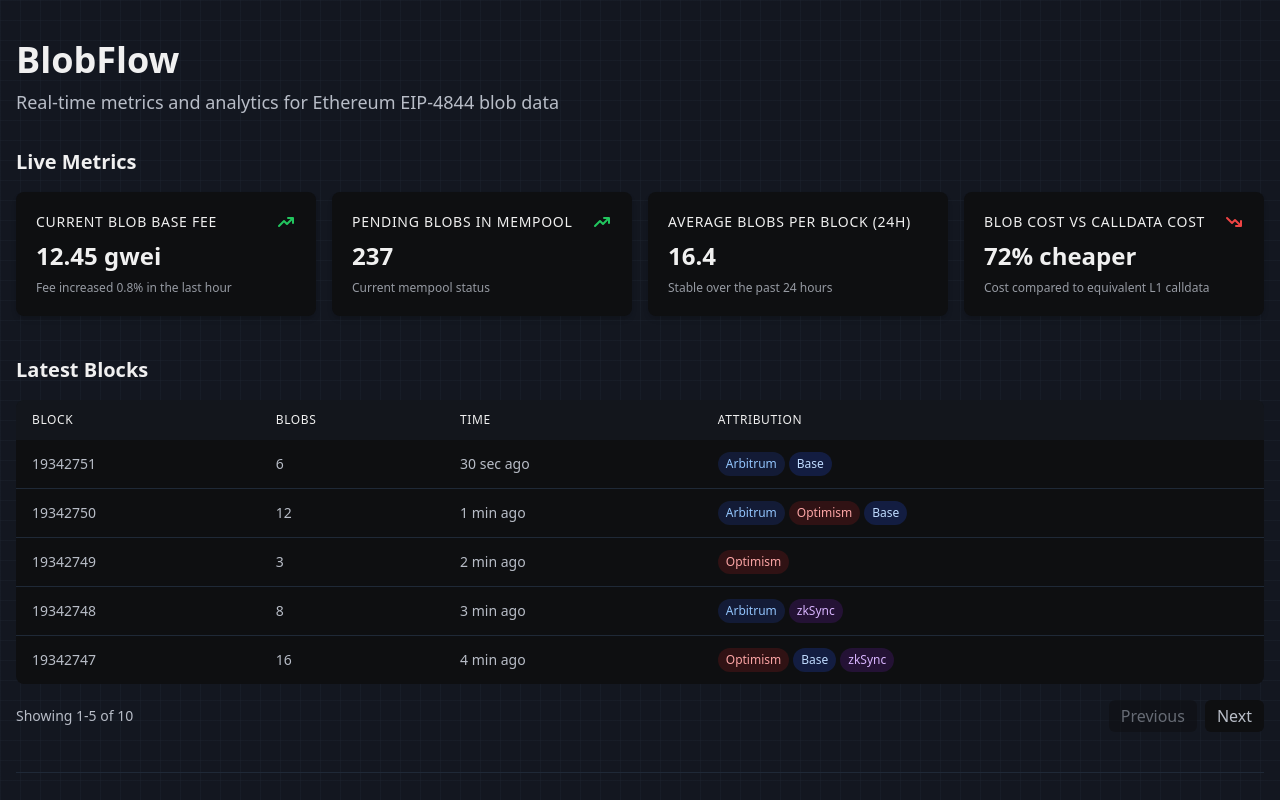
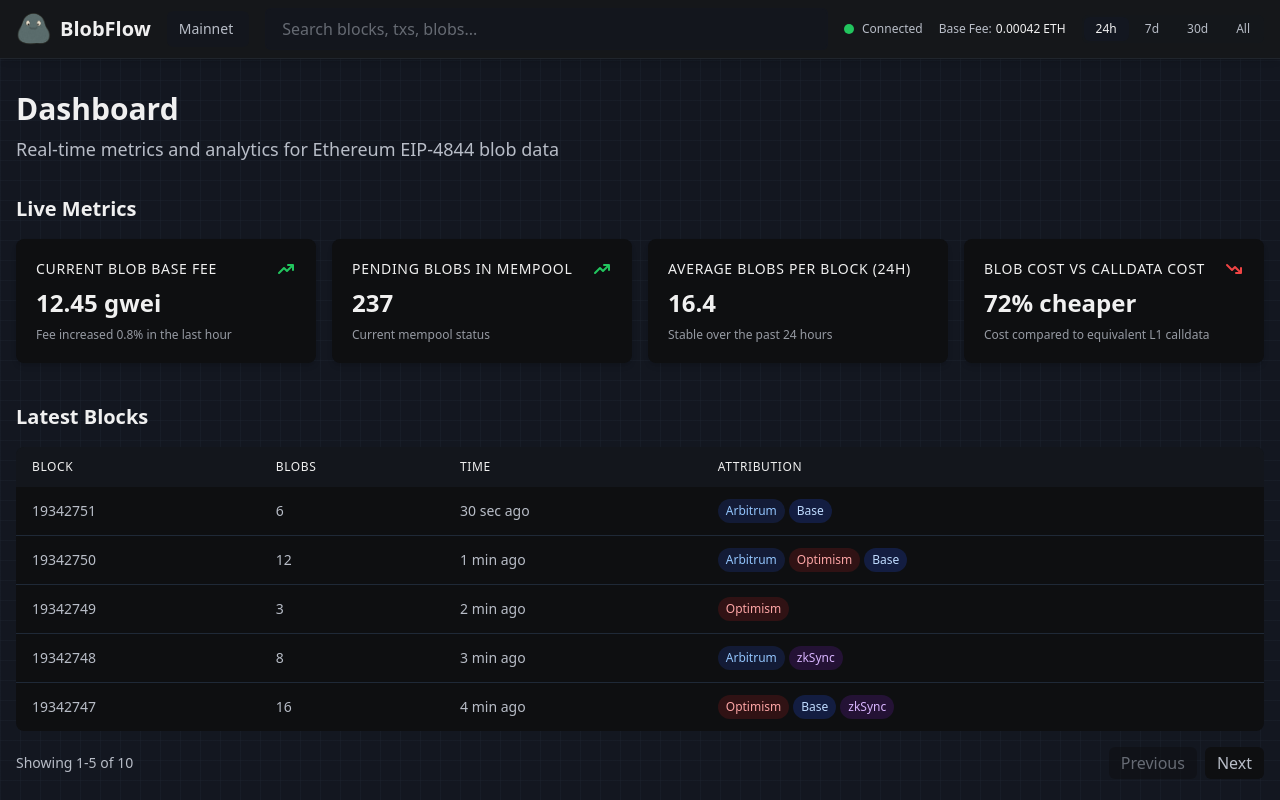
Before and after one commit to douvy/blob-flow, a Next.js app: page / in a window 1280 px wide. Shown: the top 800 px of the page. Built offline with nearby package versions, Linux system fonts and the light colour scheme.

Commit message:
Add responsive header with network selector and blockchain data UI

```diff
--- a/src/app/layout.tsx
+++ b/src/app/layout.tsx
@@ -15,6 +15,9 @@ export default function RootLayout({
 }) {
   return (
     <html lang="en">
+      <head>
+        <script src="https://kit.fontawesome.com/7f8f63cf7a.js" crossOrigin="anonymous"></script>
+      </head>
       <body>
         {children}
       </body>
--- a/src/app/page.tsx
+++ b/src/app/page.tsx
@@ -7,8 +7,14 @@ import Footer from '@/components/Footer';
 export default function Home() {
   return (
     <main className="min-h-screen bg-background bg-grid-pattern bg-grid-size">
-      <div className="container mx-auto px-4 py-10 max-w-7xl">
-        <Header />
+      <Header />
+      <div className="container mx-auto px-4 py-8 max-w-7xl">
+        <div className="mb-8">
+          <h1 className="text-3xl font-bold text-titleText mb-2">Dashboard</h1>
+          <p className="text-lg text-bodyText">
+            Real-time metrics and analytics for Ethereum EIP-4844 blob data
+          </p>
+        </div>
         <LiveMetrics />
         <LatestBlocksTable />
         <Footer />
--- a/src/components/Header.tsx
+++ b/src/components/Header.tsx
@@ -1,14 +1,152 @@
 "use client";
 
-import React from 'react';
+import React, { useState, useEffect } from 'react';
+import Image from 'next/image';
+import Link from 'next/link';
+
+type NetworkOption = 'Mainnet' | 'Sepolia' | 'Goerli';
+type TimeRange = '24h' | '7d' | '30d' | 'All';
 
 export default function Header() {
+  const [isMounted, setIsMounted] = useState(false);
+  const [isNetworkDropdownOpen, setIsNetworkDropdownOpen] = useState(false);
+  const [selectedNetwork, setSelectedNetwork] = useState<NetworkOption>('Mainnet');
+  const [searchQuery, setSearchQuery] = useState('');
+  const [isConnected, setIsConnected] = useState(true);
+  const [selectedTimeRange, setSelectedTimeRange] = useState<TimeRange>('24h');
+
+  // Ensure hydration matching by only showing client-side elements after mounting
+  useEffect(() => {
+    setIsMounted(true);
+  }, []);
+
+  const networkOptions: NetworkOption[] = ['Mainnet', 'Sepolia', 'Goerli'];
+  const timeRangeOptions: TimeRange[] = ['24h', '7d', '30d', 'All'];
+
+  const handleNetworkChange = (network: NetworkOption) => {
+    setSelectedNetwork(network);
+    setIsNetworkDropdownOpen(false);
+  };
+
+  const handleSearchSubmit = (e: React.FormEvent) => {
+    e.preventDefault();
+    if (searchQuery.trim()) {
+      console.log('Searching for:', searchQuery);
+      // Implement actual search functionality here
+    }
+  };
+
+  const handleTimeRangeChange = (range: TimeRange) => {
+    setSelectedTimeRange(range);
+  };
+
   return (
-    <header className="mb-8">
-      <h1 className="text-4xl font-bold text-titleText mb-2">BlobFlow</h1>
-      <p className="text-lg text-bodyText">
-        Real-time metrics and analytics for Ethereum EIP-4844 blob data
-      </p>
+    <header className="sticky top-0 z-50 bg-[#15171a] border-b border-divider shadow-md">
+      <div className="container mx-auto px-4 py-2">
+        <div className="flex flex-wrap items-center justify-between gap-4">
+          {/* Logo and Brand Name */}
+          <div className="flex items-center">
+            <Link href="/" className="flex items-center space-x-2">
+              <Image
+                src="/images/logo.png"
+                alt="BlobFlow Logo"
+                width={36}
+                height={36}
+                className="h-9 w-9"
+              />
+              <span className="hidden sm:block text-xl font-bold text-titleText">BlobFlow</span>
+            </Link>
+          </div>
+
+          {/* Network Selector */}
+          <div className="relative">
+            <button
+              type="button"
+              className="flex items-center space-x-1 bg-background/50 hover:bg-background/80 px-3 py-2 rounded-md text-sm font-medium text-bodyText transition-colors"
+              onClick={() => setIsNetworkDropdownOpen(!isNetworkDropdownOpen)}
+            >
+              <span>{selectedNetwork}</span>
+              {isMounted ? (
+                <i className={`fa-regular fa-chevron-${isNetworkDropdownOpen ? 'up' : 'down'} text-xs`} aria-hidden="true"></i>
+              ) : (
+                <i className="fa-regular fa-chevron-down text-xs" aria-hidden="true"></i>
+              )}
+            </button>
+
+            {isMounted && isNetworkDropdownOpen && (
+              <div className="absolute mt-1 w-40 bg-container border border-background/50 rounded-md shadow-lg z-10">
+                <ul className="py-1">
+                  {networkOptions.map((network) => (
+                    <li key={network}>
+                      <button
+                        className={`block w-full text-left px-4 py-2 text-sm ${
+                          selectedNetwork === network
+                            ? 'bg-background/50 text-titleText'
+                            : 'text-bodyText hover:bg-background/30'
+                        }`}
+                        onClick={() => handleNetworkChange(network)}
+                      >
+                        {network}
+                      </button>
+                    </li>
+                  ))}
+                </ul>
+              </div>
+            )}
+          </div>
+
+          {/* Search Bar */}
+          <div className="flex-grow max-w-xl order-last md:order-none mt-2 md:mt-0 w-full md:w-auto">
+            <form onSubmit={handleSearchSubmit} className="relative">
+              <input
+                type="text"
+                placeholder="Search blocks, txs, blobs..."
+                value={searchQuery}
+                onChange={(e) => setSearchQuery(e.target.value)}
+                className="w-full bg-background/50 border border-background/80 rounded-md py-2 pl-4 pr-10 text-bodyText placeholder-bodyText/50 focus:outline-none focus:ring-1 focus:ring-bodyText/30"
+              />
+              <button
+                type="submit"
+                className="absolute right-3 top-1/2 transform -translate-y-1/2 text-bodyText"
+              >
+                <i className="fa-regular fa-magnifying-glass" aria-hidden="true"></i>
+              </button>
+            </form>
+          </div>
+
+          {/* Connection Status */}
+          <div className="hidden md:flex items-center space-x-2">
+            <div className={`h-2.5 w-2.5 rounded-full ${isConnected ? 'bg-green-500' : 'bg-red-500'}`}></div>
+            <span className="text-xs text-bodyText">{isConnected ? 'Connected' : 'Disconnected'}</span>
+          </div>
+
+          {/* Network Stats */}
+          <div className="hidden lg:block text-xs text-bodyText">
+            <div className="flex items-center space-x-1">
+              <span>Base Fee:</span>
+              <span className="font-medium text-titleText">0.00042 ETH</span>
+            </div>
+          </div>
+
+          {/* Time Period Selector */}
+          <div className="hidden md:flex items-center space-x-1 bg-background/30 rounded-md p-0.5">
+            {timeRangeOptions.map((range) => (
+              <button
+                key={range}
+                onClick={() => handleTimeRangeChange(range)}
+                className={`px-3 py-1 text-xs rounded-md transition-colors ${
+                  selectedTimeRange === range
+                    ? 'bg-background text-titleText'
+                    : 'text-bodyText hover:bg-background/50'
+                }`}
+              >
+                {range}
+              </button>
+            ))}
+          </div>
+
+        </div>
+      </div>
     </header>
   );
 }
--- a/tailwind.config.js
+++ b/tailwind.config.js
@@ -12,6 +12,7 @@ module.exports = {
         container: "#0e0f11",
         titleText: "#f0f0f0",
         bodyText: "#b8bdc7",
+        divider: "#20252c",
       },
       backgroundImage: {
         'grid-pattern': "linear-gradient(rgba(50, 60, 80, 0.15) 1px, transparent 1px), linear-gradient(90deg, rgba(50, 60, 80, 0.15) 1px, transparent 1px)",
```
Also changed, not shown: public/images/logo.png (added).
